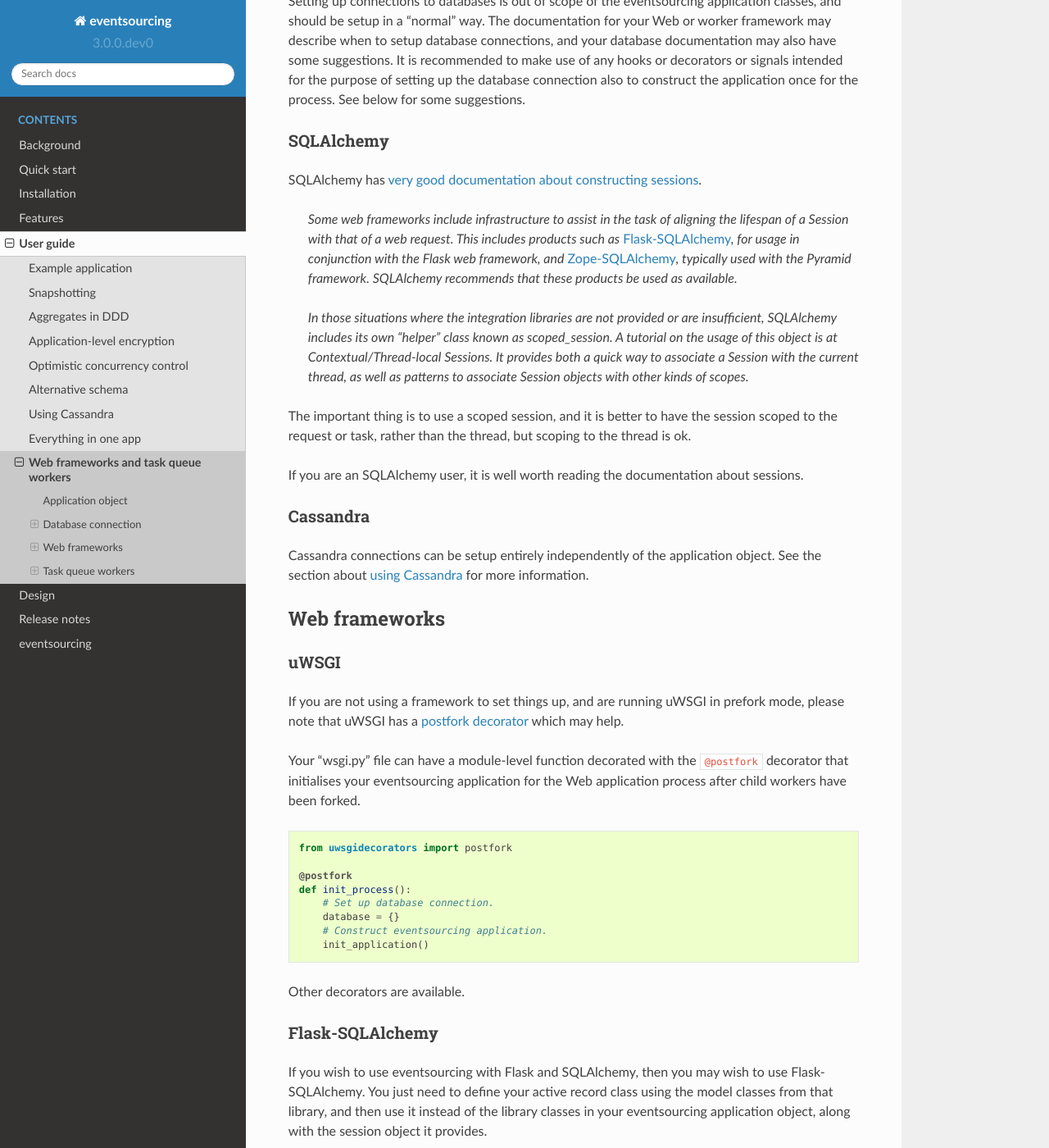
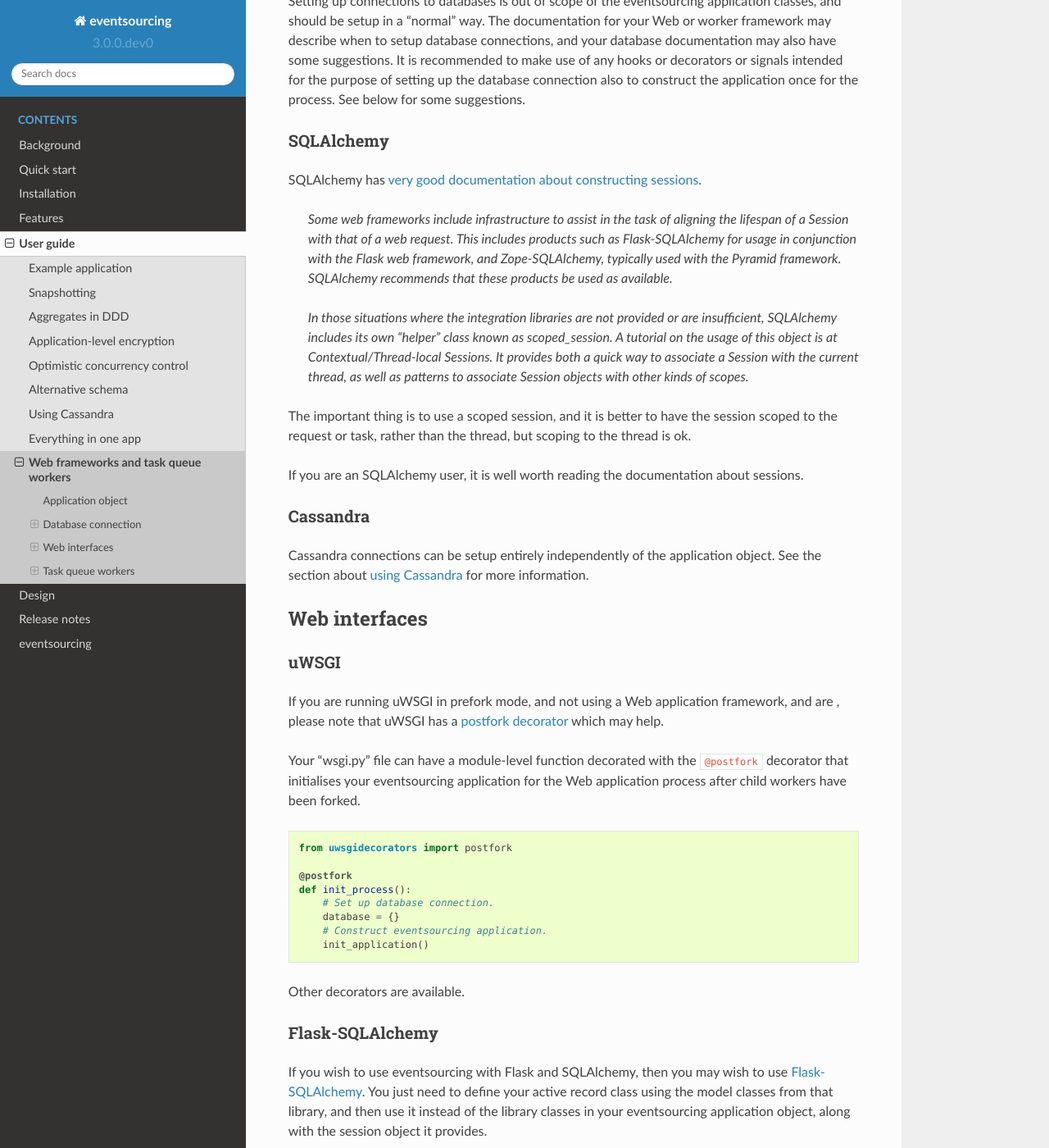
Before and after one commit to pyeventsourcing/eventsourcing, a Sphinx documentation site: the page built from docs/topics/user_guide/wsgi.rst, in a window 1280 px wide and 1400 px high, scrolled down 2033 px. Shown: the whole window at 82% size. Built offline with Sphinx 7.4.7 and the Read the Docs theme 2.0.0, drawn with Linux system fonts in a browser that asks for light colours; some of the changed lines change nothing that is shown; some of the changed text lies outside the part shown.

Commit message:
Update wsgi.rst

```diff
--- a/docs/topics/user_guide/wsgi.rst
+++ b/docs/topics/user_guide/wsgi.rst
@@ -129,11 +129,9 @@
 
     *Some web frameworks include infrastructure to assist in the task of aligning
     the lifespan of a Session with that of a web request. This includes products
-    such as* `Flask-SQLAlchemy <http://flask-sqlalchemy.pocoo.org/>`__, *for usage
-    in conjunction with the Flask web framework, and* `Zope-SQLAlchemy
-    <https://pypi.python.org/pypi/zope.sqlalchemy>`__, *typically used with the
-    Pyramid framework. SQLAlchemy recommends that these products be used as
-    available.*
+    such as Flask-SQLAlchemy for usage in conjunction with the Flask web framework,
+    and Zope-SQLAlchemy, typically used with the Pyramid framework. SQLAlchemy
+    recommends that these products be used as available.*
 
     *In those situations where the integration libraries are not provided or are
     insufficient, SQLAlchemy includes its own “helper” class known as scoped_session.
@@ -157,13 +155,13 @@
 for more information.
 
 
-Web frameworks
+Web interfaces
 ==============
 
 uWSGI
 -----
 
-If you are not using a framework to set things up, and are running uWSGI in prefork mode,
+If you are running uWSGI in prefork mode, and not using a Web application framework, and are ,
 please note that uWSGI has a `postfork decorator
 <http://uwsgi-docs.readthedocs.io/en/latest/PythonDecorators.html#uwsgidecorators.postfork>`__
 which may help.
@@ -190,7 +188,8 @@
 ----------------
 
 If you wish to use eventsourcing with Flask and SQLAlchemy, then you may wish
-to use Flask-SQLAlchemy. You just need to define your active record class
+to use `Flask-SQLAlchemy <http://flask-sqlalchemy.pocoo.org/>`__.
+You just need to define your active record class
 using the model classes from that library, and then use it instead of the
 library classes in your eventsourcing application object, along with the
 session object it provides.
@@ -218,6 +217,13 @@
         init_example_application(
             entity_active_record_strategy=active_record_strategy
         )
+
+
+Zope-SQLAlchemy
+---------------
+
+The `Zope-SQLAlchemy <https://pypi.python.org/pypi/zope.sqlalchemy>`__
+project serves a similar function to Flask-SQLAlchemy.
 
 
 Flask with Cassandra
```
